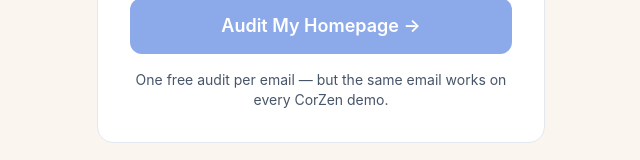
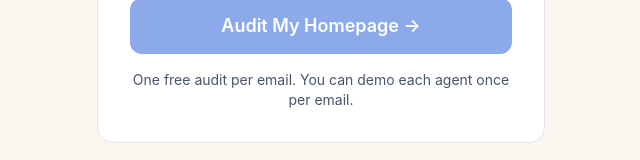
Before and after one commit to ZenlyPawZen/corzen-optimize-homepage-agent-try-it, a Next.js app: page / in a window 1280 px wide. Shown: the part 585-745 px from the top of the page, without its empty margins (319-959 px from the left). Built offline with nearby package versions, Linux system fonts and the light colour scheme; a web font is replaced by a local one.

Commit message:
Email-gate: clarify the one-audit-per-email fine print

```diff
--- a/app/page.tsx
+++ b/app/page.tsx
@@ -129,7 +129,7 @@
               </button>
 
               <p className="text-sm text-slate-600 text-center">
-                One free audit per email — but the same email works on every CorZen demo.
+                One free audit per email. You can demo each agent once per email.
               </p>
             </form>
           )}
```
